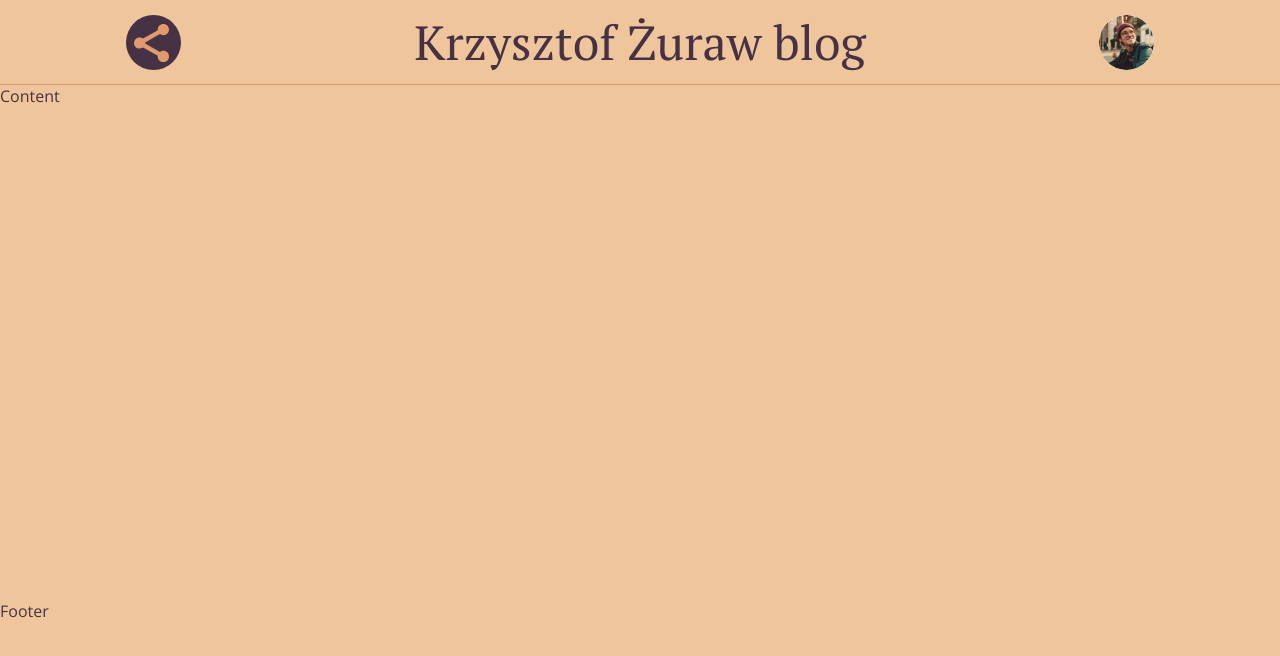
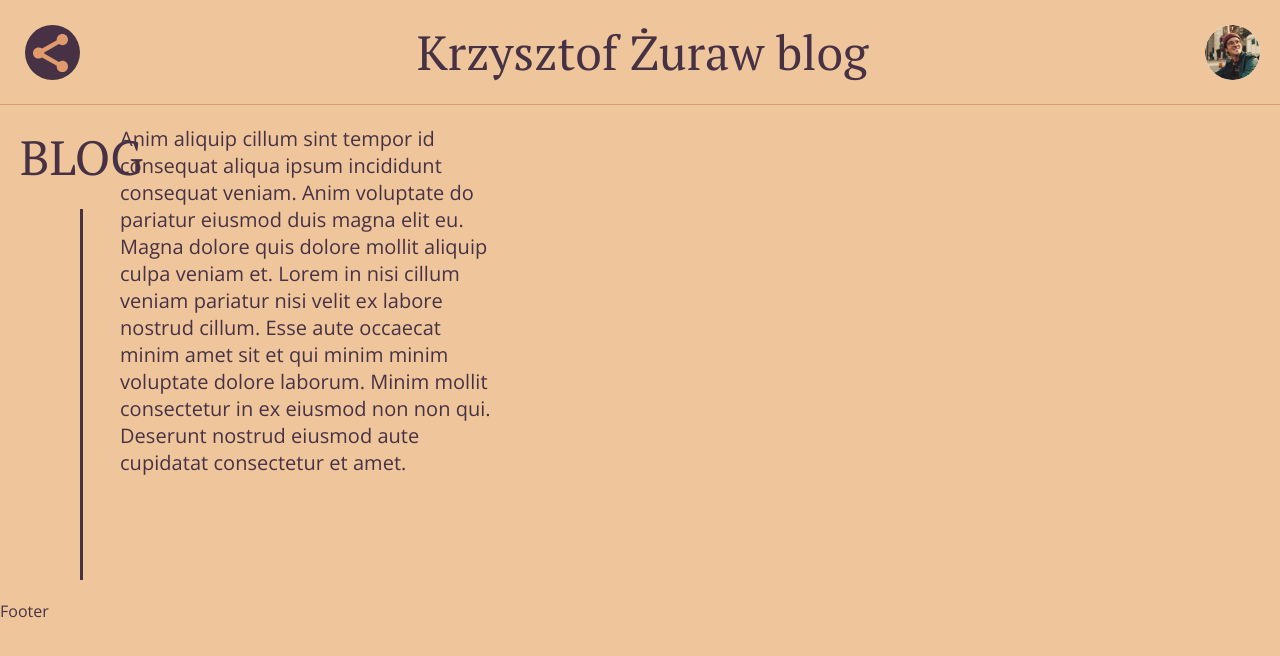
Before and after one commit to krzysztofzuraw/blog-post-exploration, a React (Vite) app: page / in a window 1280 px wide. Shown: the top 656 px of the page. Built offline with nearby package versions, Linux system fonts and the light colour scheme.

Commit message:
feat: updates to css (#7)

```diff
--- a/src/index.scss
+++ b/src/index.scss
@@ -25,20 +25,28 @@ body {
   margin: 0;
 }
 
-h1 {
+h1,
+h2 {
   font-family: 'PT Serif', serif;
   font-size: unset;
   font-weight: unset;
   margin: 0;
 }
 
+p {
+  margin: 0;
+  margin-block-start: 0;
+  margin-block-end: 0;
+}
+
 #root {
   display: grid;
   grid-template-areas:
-    'navbar'
-    'article'
-    'footer';
+    'navbar navbar'
+    'sider article'
+    'footer footer';
   grid-template-rows: auto 1fr 200px;
+  grid-template-columns: 100px auto;
   height: 100%;
 }
 
@@ -48,7 +56,8 @@ nav {
   place-items: center;
   grid-auto-flow: column;
   border-bottom: 1px solid $crayola;
-  padding: 10px;
+  padding: 20px;
+  grid-template-columns: auto 1fr auto;
   h1 {
     font-size: 48px;
     font-weight: normal;
@@ -57,6 +66,10 @@ nav {
     width: 55px;
     height: 55px;
     border-radius: 50%;
+  }
+  svg {
+    cursor: pointer;
+    margin-left: 5px;
   }
 }
 
@@ -67,3 +80,40 @@ article {
 footer {
   grid-area: footer;
 }
+
+section {
+  grid-area: sider;
+  padding: 20px;
+  display: grid;
+  place-items: center;
+  grid-gap: 20px;
+  grid-template-rows: auto 1fr;
+  h2 {
+    text-transform: uppercase;
+    font-size: 48px;
+    font-weight: normal;
+    writing-mode: sideways-rl;
+  }
+}
+
+article {
+  display: grid;
+  grid-template-columns: repeat(3, 1fr);
+  padding: 20px;
+  .subhead {
+    & ::first-letter {
+      font-size: 144px;
+      margin-right: 0.2em;
+      margin-bottom: 0.2em;
+      float: left;
+      margin-top: 0.01em;
+    }
+  }
+  p {
+    font-size: 20px;
+    font-weight: normal;
+    font-style: normal;
+    line-height: 27px;
+    letter-spacing: 0.002em;
+  }
+}
--- a/src/index.tsx
+++ b/src/index.tsx
@@ -17,7 +17,22 @@ const Root: FunctionComponent = () => (
       <h1>Krzysztof Żuraw blog</h1>
       <img src={avatar} />
     </nav>
-    <article>Content</article>
+    <section>
+      <h2>Blog</h2>
+      <svg width="3" height="100%" fill="none" xmlns="http://www.w3.org/2000/svg">
+        <line x1="1.5" y1="-5.66774e-10" x2="1.5" y2="1110" stroke="#473144" stroke-width="3" />
+      </svg>
+    </section>
+    <article>
+      <p className="subhead">
+        Anim aliquip cillum sint tempor id consequat aliqua ipsum incididunt consequat veniam. Anim
+        voluptate do pariatur eiusmod duis magna elit eu. Magna dolore quis dolore mollit aliquip
+        culpa veniam et. Lorem in nisi cillum veniam pariatur nisi velit ex labore nostrud cillum.
+        Esse aute occaecat minim amet sit et qui minim minim voluptate dolore laborum. Minim mollit
+        consectetur in ex eiusmod non non qui. Deserunt nostrud eiusmod aute cupidatat consectetur
+        et amet.
+      </p>
+    </article>
     <footer>Footer</footer>
   </>
 );
```
Also changed, not shown: src/line.svg (added).
